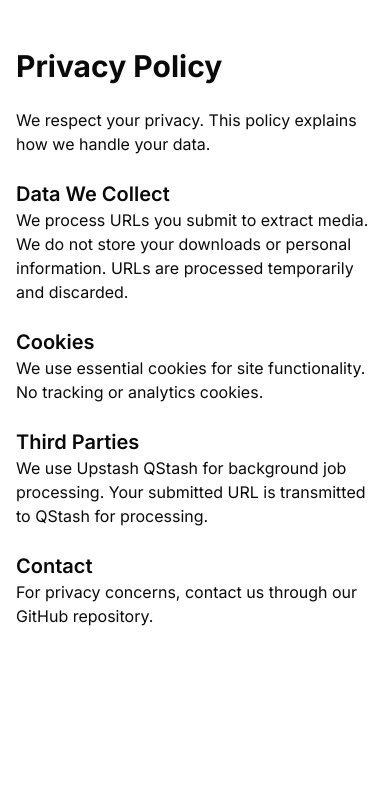
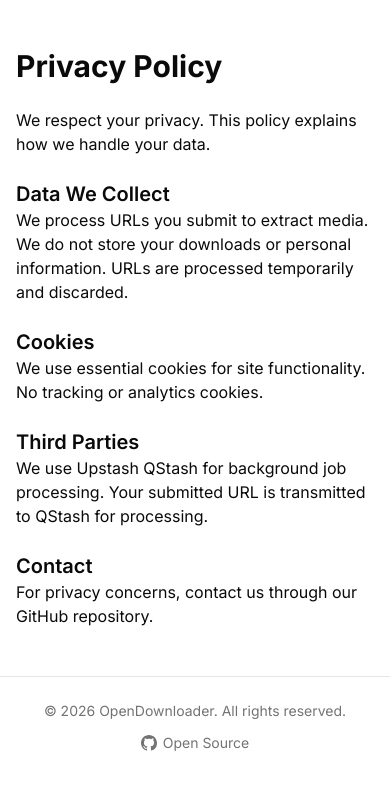
Before and after one commit to prasangapokharel/OpenDownloader, a Next.js app: page /privacy in a window 390 px wide. Shown: the top 790 px of the page. Built offline with nearby package versions, Linux system fonts and the light colour scheme.

Commit message:
fix: show footer on mobile with GitHub icon + Open Source link

```diff
--- a/app/(public)/layout.tsx
+++ b/app/(public)/layout.tsx
@@ -21,10 +21,10 @@ export default function PublicLayout({ children }: { children: React.ReactNode }
         </div>
       </header>
       <main className="flex-1">{children}</main>
-      <footer className="hidden md:block border-t py-6 text-center text-sm text-muted-foreground">
+      <footer className="border-t py-6 text-center text-sm text-muted-foreground">
         <div className="mx-auto flex max-w-6xl flex-col items-center gap-3 px-4 sm:flex-row sm:justify-between">
           <p>&copy; {new Date().getFullYear()} OpenDownloader. All rights reserved.</p>
-          <div className="hidden items-center gap-4 sm:flex">
+          <div className="flex items-center gap-4">
             <Link
               href="https://github.com/prasangapokharel/OpenDownloader"
               target="_blank"
@@ -40,14 +40,14 @@ export default function PublicLayout({ children }: { children: React.ReactNode }
               href="https://github.com/prasangapokharel/OpenDownloader/releases"
               target="_blank"
               rel="noopener noreferrer"
-              className="transition-colors hover:text-foreground"
+              className="hidden transition-colors hover:text-foreground sm:inline"
             >
               Releases
             </Link>
-            <Link href="/terms-service" className="transition-colors hover:text-foreground">
+            <Link href="/terms-service" className="hidden transition-colors hover:text-foreground sm:inline">
               Terms
             </Link>
-            <Link href="/privacy" className="transition-colors hover:text-foreground">
+            <Link href="/privacy" className="hidden transition-colors hover:text-foreground sm:inline">
               Privacy
             </Link>
           </div>
```
